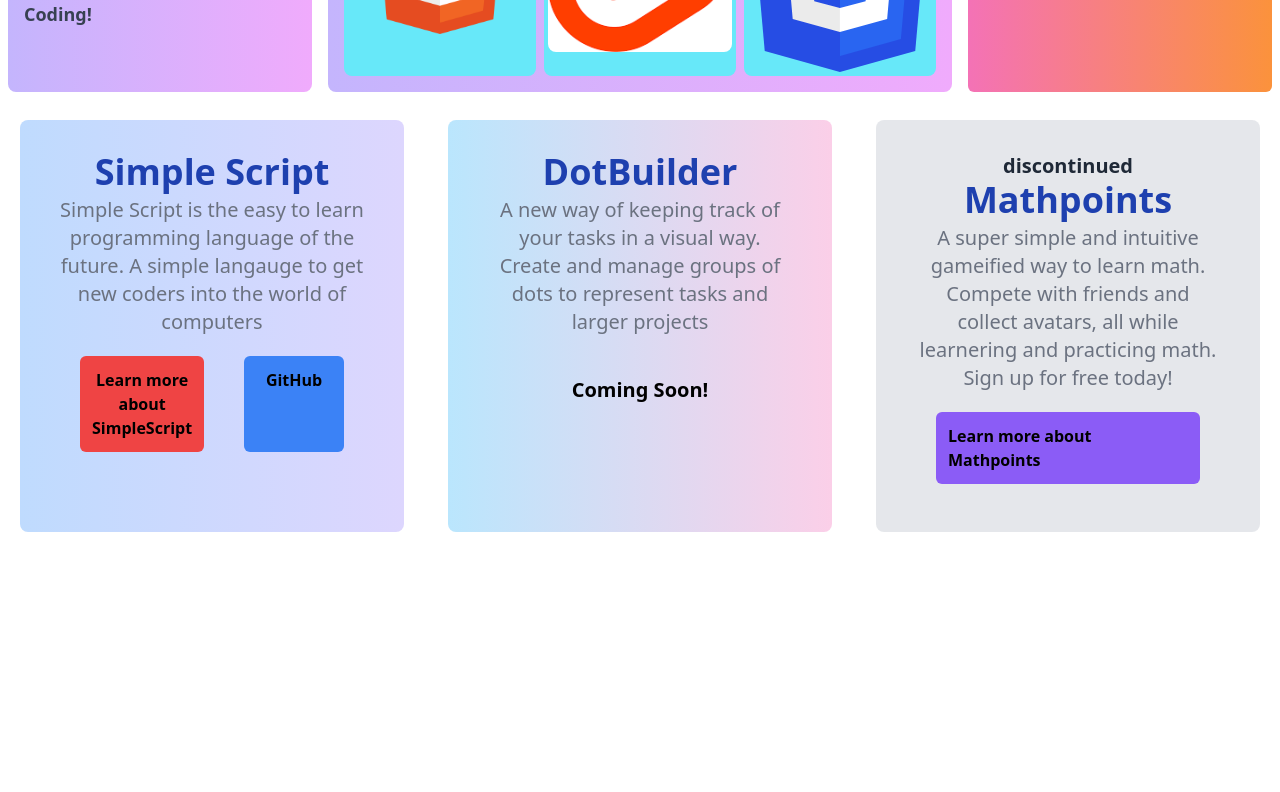
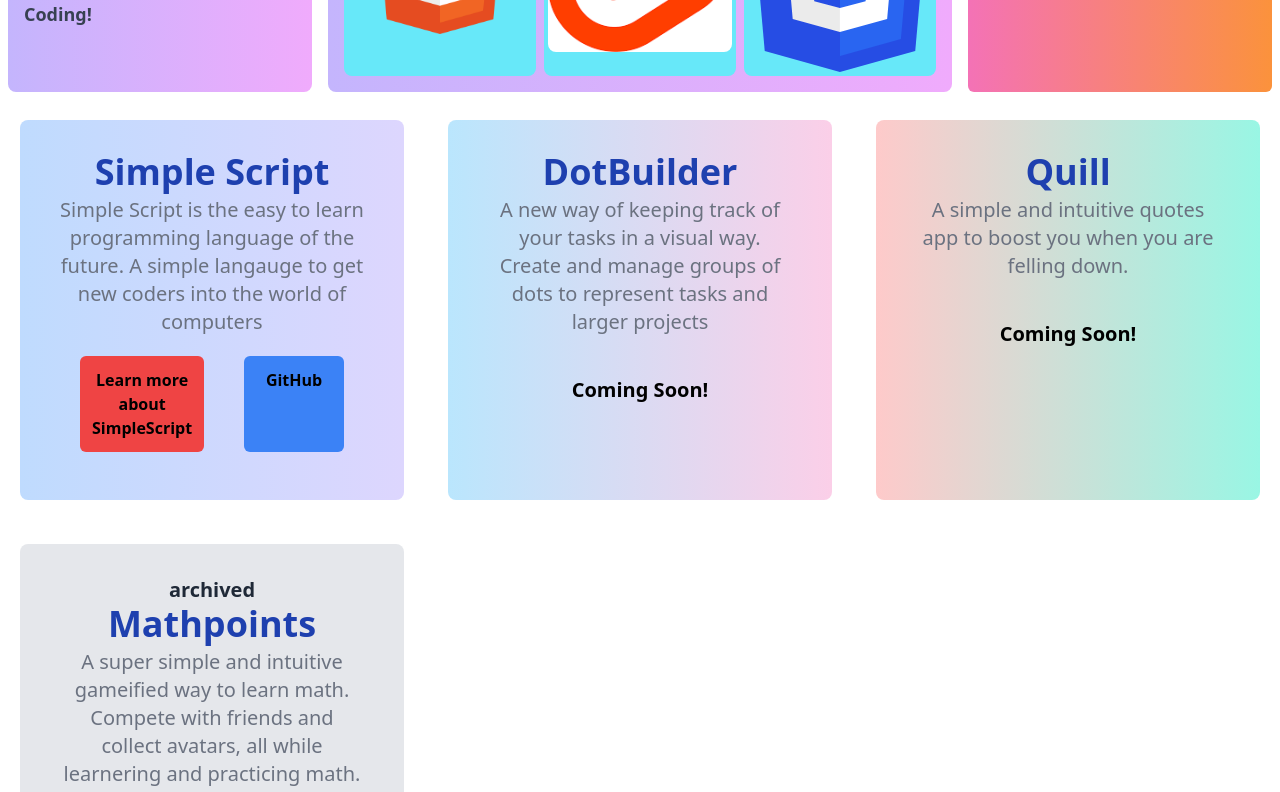
Before and after one commit to Thatoddone1/portfolio, a SvelteKit app: page / in a window 1280 px wide. Shown: the part 780-1572 px from the top of the page. Before the commit the page ends 1332 px from the top, so only its background shows below. Built offline with nearby package versions, Linux system fonts and the light colour scheme.

Commit message:
updated gitignore and added back in Quill. Updated mathpoints discontinued text, changed to 'archived'

```diff
--- a/src/routes/Projects.svelte
+++ b/src/routes/Projects.svelte
@@ -69,7 +69,7 @@
         </div>
     </div>
     -->
-    <!--Quill ↓
+    <!--Quill ↓     -->
     <div
         class="rounded-lg bg-gradient-to-r from-red-200 to-teal-200 dark:to-red-700 dark:from-teal-700 p-10 pb-7 pt-7 transition-all duration-800 ease-in-out m-5 justify-center item-center"
     >
@@ -82,13 +82,12 @@
             class="font-medium text-xl text-center text-gray-500 dark:text-gray-300"
         >
             A simple and intuitive quotes app to boost you when you are felling
-            down. Save quotes, and learn more about the authors.
+            down. <!-- Save quotes, and learn more about the authors. -->
         </p>
         <div class="flex justify-center">
             <div class="p-5 pt-10 text-xl font-bold">Coming Soon!</div>
         </div>
     </div>
-    -->
     <!--MathPoints Div ↓-->
     <div
         class="rounded-lg bg-gradient-to-r from-gray-200 to-gray-200 dark:to-gray-700 dark:from-gray-700 p-10 pb-7 pt-7 transition-all duration-800 ease-in-out m-5 justify-center item-center"
@@ -96,7 +95,7 @@
         <h1
             class="text-center font-bold text-4xl p-1 text-blue-800 dark:text-blue-300"
         >
-            <p class="text-xl text-gray-800 dark:text-gray-300">discontinued</p>
+            <p class="text-xl text-gray-800 dark:text-gray-300">archived</p>
             Mathpoints
         </h1>
         <p
```
Also changed, not shown: 1 other file (tests, documents, lock files or other folders).
